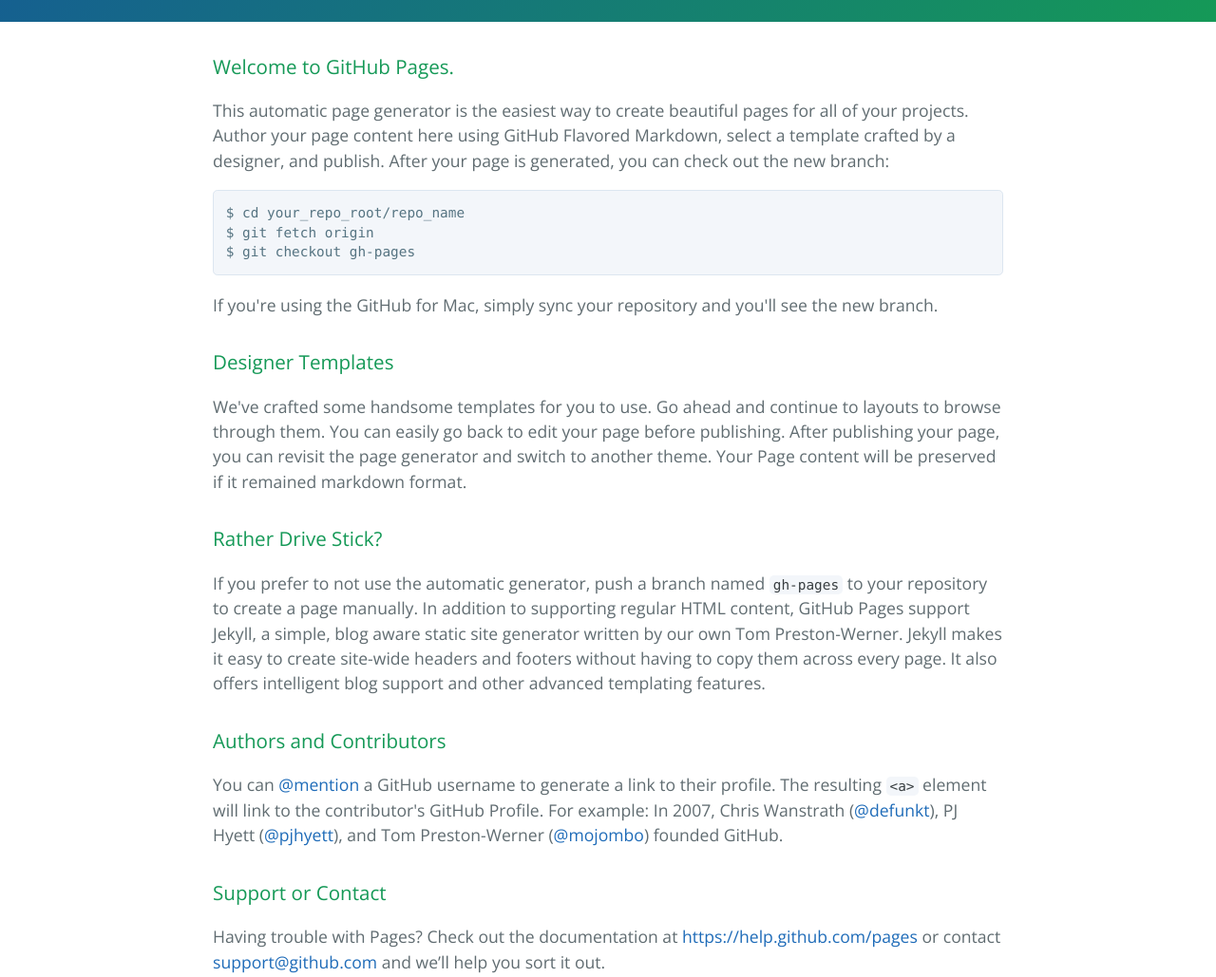
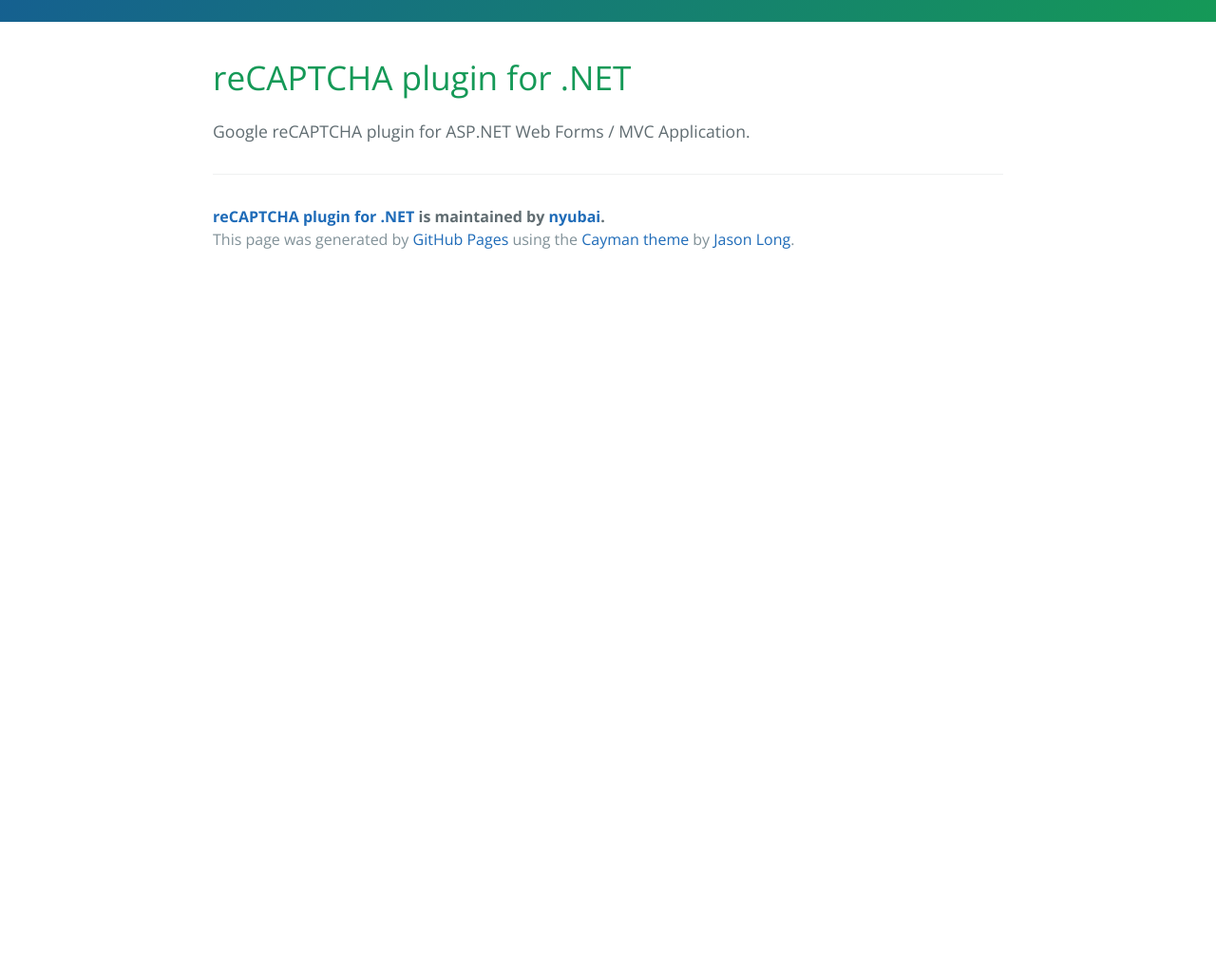
Before and after one commit to jamesti/recaptcha-net, a plain HTML site: page index.html in a window 1280 px wide. Shown: the part 360-1389 px from the top of the page at 95% size. After the commit the page ends 800 px from the top, so only its background shows below. Drawn offline with nearby package versions, Linux system fonts and the light colour scheme.

```diff
--- a/index.html
+++ b/index.html
@@ -19,37 +19,10 @@
     </section>
 
     <section class="main-content">
-      <h3>
-<a id="welcome-to-github-pages" class="anchor" href="#welcome-to-github-pages" aria-hidden="true"><span class="octicon octicon-link"></span></a>Welcome to GitHub Pages.</h3>
+      <h1>
+<a id="recaptcha-plugin-for-net" class="anchor" href="#recaptcha-plugin-for-net" aria-hidden="true"><span class="octicon octicon-link"></span></a>reCAPTCHA plugin for .NET</h1>
 
-<p>This automatic page generator is the easiest way to create beautiful pages for all of your projects. Author your page content here using GitHub Flavored Markdown, select a template crafted by a designer, and publish. After your page is generated, you can check out the new branch:</p>
-
-<pre><code>$ cd your_repo_root/repo_name
-$ git fetch origin
-$ git checkout gh-pages
-</code></pre>
-
-<p>If you're using the GitHub for Mac, simply sync your repository and you'll see the new branch.</p>
-
-<h3>
-<a id="designer-templates" class="anchor" href="#designer-templates" aria-hidden="true"><span class="octicon octicon-link"></span></a>Designer Templates</h3>
-
-<p>We've crafted some handsome templates for you to use. Go ahead and continue to layouts to browse through them. You can easily go back to edit your page before publishing. After publishing your page, you can revisit the page generator and switch to another theme. Your Page content will be preserved if it remained markdown format.</p>
-
-<h3>
-<a id="rather-drive-stick" class="anchor" href="#rather-drive-stick" aria-hidden="true"><span class="octicon octicon-link"></span></a>Rather Drive Stick?</h3>
-
-<p>If you prefer to not use the automatic generator, push a branch named <code>gh-pages</code> to your repository to create a page manually. In addition to supporting regular HTML content, GitHub Pages support Jekyll, a simple, blog aware static site generator written by our own Tom Preston-Werner. Jekyll makes it easy to create site-wide headers and footers without having to copy them across every page. It also offers intelligent blog support and other advanced templating features.</p>
-
-<h3>
-<a id="authors-and-contributors" class="anchor" href="#authors-and-contributors" aria-hidden="true"><span class="octicon octicon-link"></span></a>Authors and Contributors</h3>
-
-<p>You can <a href="https://github.com/blog/821" class="user-mention">@mention</a> a GitHub username to generate a link to their profile. The resulting <code>&lt;a&gt;</code> element will link to the contributor's GitHub Profile. For example: In 2007, Chris Wanstrath (<a href="https://github.com/defunkt" class="user-mention">@defunkt</a>), PJ Hyett (<a href="https://github.com/pjhyett" class="user-mention">@pjhyett</a>), and Tom Preston-Werner (<a href="https://github.com/mojombo" class="user-mention">@mojombo</a>) founded GitHub.</p>
-
-<h3>
-<a id="support-or-contact" class="anchor" href="#support-or-contact" aria-hidden="true"><span class="octicon octicon-link"></span></a>Support or Contact</h3>
-
-<p>Having trouble with Pages? Check out the documentation at <a href="https://help.github.com/pages">https://help.github.com/pages</a> or contact <a href="mailto:support@github.com">support@github.com</a> and we’ll help you sort it out.</p>
+<p>Google reCAPTCHA plugin for ASP.NET Web Forms / MVC Application.</p>
 
       <footer class="site-footer">
         <span class="site-footer-owner"><a href="https://github.com/nyubai/recaptcha-net">reCAPTCHA plugin for .NET</a> is maintained by <a href="https://github.com/nyubai">nyubai</a>.</span>
```
Also changed, not shown: params.json (+1 -1 lines).
